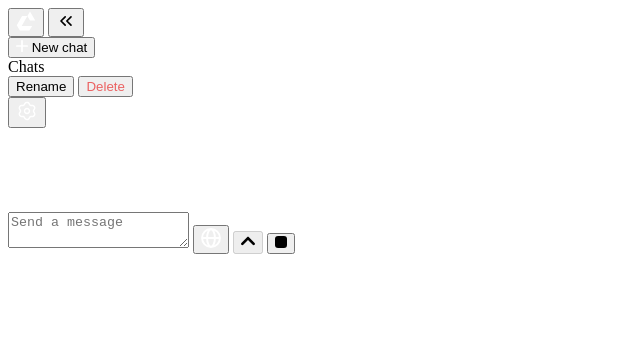
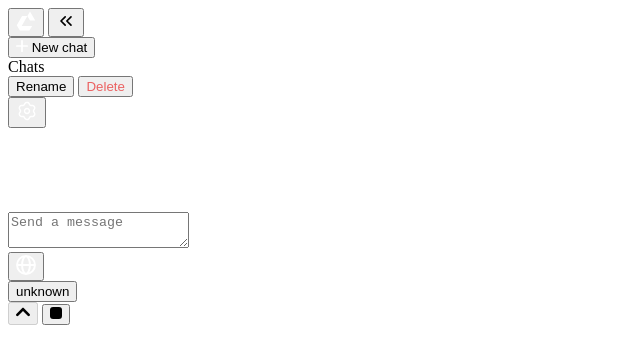
Before and after one commit to hevnee/corex-webui, a FastAPI app: template corex/templates/index.html in a window 1280 px wide. Shown: the top 364 px of the page, without its empty margins (0-640 px from the left). Run offline with FastAPI, Linux system fonts and the light colour scheme; the template is opened without the code that fills it, so the values that code supplies are empty.

Commit message:
feat: add new buttons for textarea

```diff
--- a/corex/templates/index.html
+++ b/corex/templates/index.html
@@ -67,13 +67,23 @@
                         <path d="m 358.5,11 -67,119 65,113 h 136 z m -67,119 h -136 l -136,235 79,136 h 244 l 72,-118 h -88 -181 z"/>
                     </svg>
                 </div>
-                <label for="textarea-field" class="new-chat-textarea-container">
+
+                <div class="new-chat-textarea-container">
+                    <label for="textarea-field">
                         <textarea name="" id="textarea-field" class="new-chat-textarea" placeholder="Send a message"></textarea>
+                    </label>
+                    <div class="textarea-left-buttons">
                         <button id="search-button" class="search-button">
                             <svg id="search-svg" width="20" height="20" viewBox="0 0 512 512" stroke="white" fill="none" stroke-width="50">
                                 <path d="M 356,256 A 100,225 0 0 1 256,481 100,225 0 0 1 156,256 100,225 0 0 1 256,31 100,225 0 0 1 356,256 Z m 129,0 A 229,229 0 0 1 256,485 229,229 0 0 1 27,256 229,229 0 0 1 256,27 229,229 0 0 1 485,256 Z m 0,0 H 27"/>
                             </svg>
                         </button>
+                    </div>
+                    <div class="textarea-right-buttons">
+                        <button id="model-selector-button" class="model-selector-button">
+                            <span class="model-name">unknown</span>
+                        </button>
+                        <div id="model-selector-container" class="model-selector-container"></div>
                         <button id="send-button" class="send-button" disabled>
                             <svg width="14" height="14" viewBox="0 0 512 512" fill="black">
                                 <path
@@ -86,7 +96,8 @@
                                 <rect style="stroke-width:10" width="512" height="512" ry="130"/>
                             </svg>
                         </button>
-                </label>
+                    </div>
+                </div>
             </div>
         </div>
     </div>
```
Lines whose indentation alone changed are shown as unchanged.
